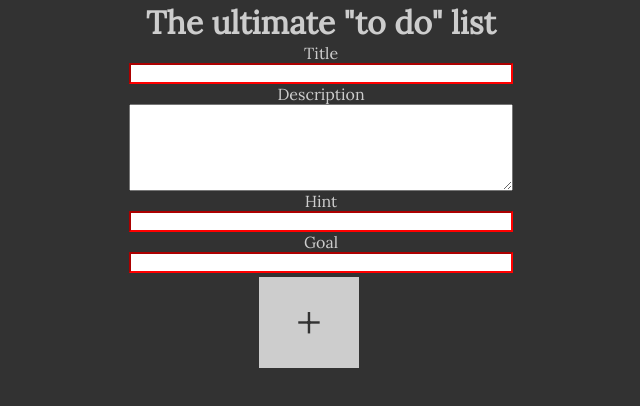
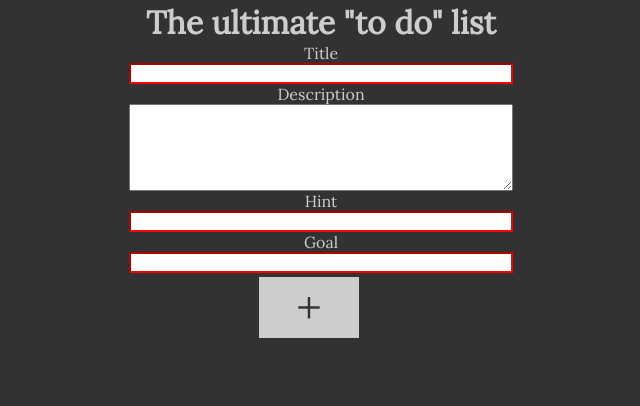
Before and after one commit to GrozniyDave/toDoDatabase, a plain HTML site: page index.html in a window 1280 px wide. Shown: the whole page, without its empty margins (385-1025 px from the left). Drawn offline with Linux system fonts and the light colour scheme; no server answers.

Commit message:
plus sign reworked a little

```diff
--- a/style.css
+++ b/style.css
@@ -52,10 +52,10 @@ article {
   min-height: 200px;
 }
 #submitting {
-  background-color: #cdcdcd; /* Green */
+  background-color: #cdcdcd;
   border: none;
   color: #323232;
-  padding: 15px 32px;
+  padding: -5px;
   text-align: center;
   text-decoration: none;
   display: inline-block;
```
